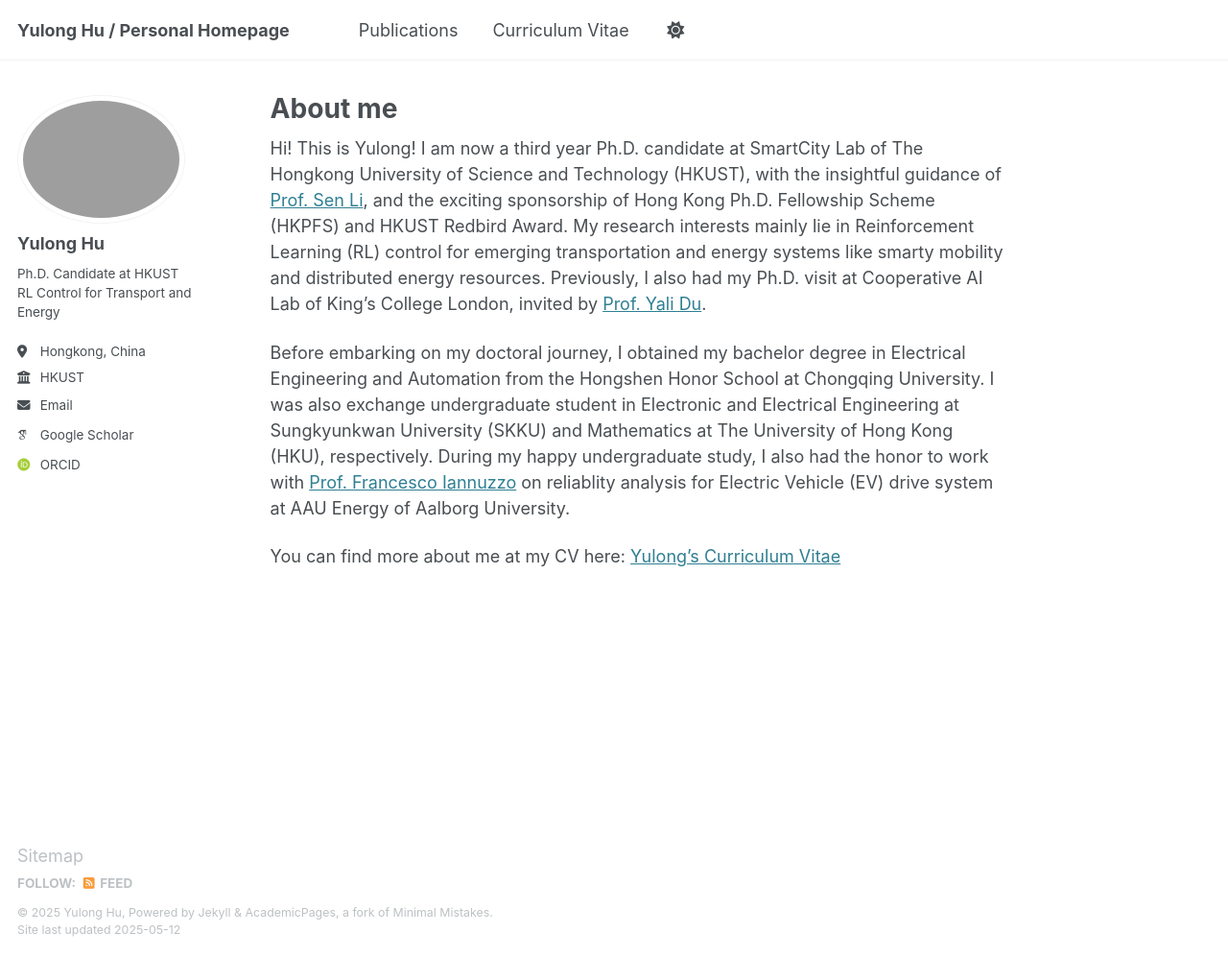
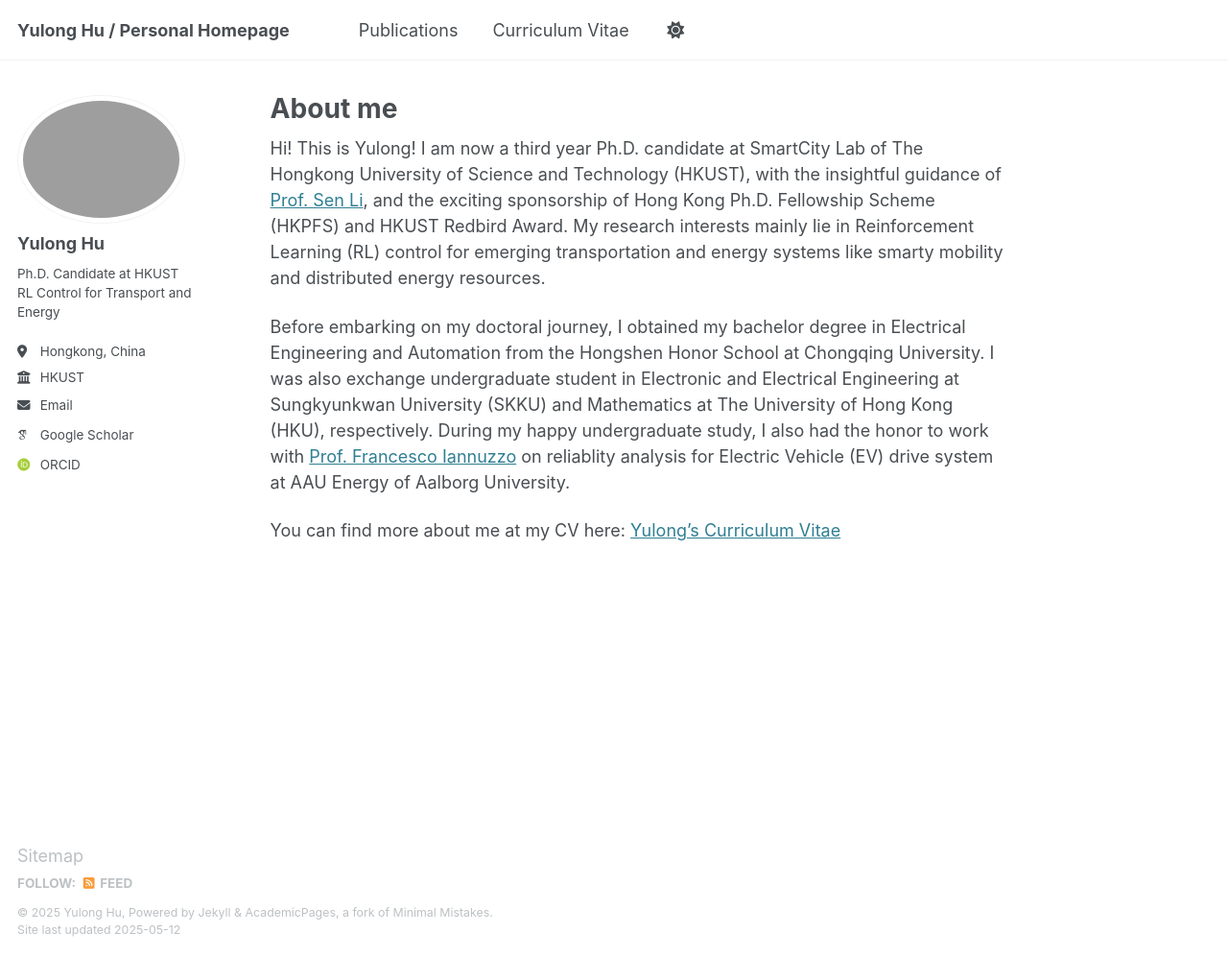
Before and after one commit to yulonghu2000/yulonghu2000.github.io, a Jekyll site: the page built from _pages/about.md, in a window 1280 px wide and 997 px high. Shown: the whole window at 96% size. Built offline with Jekyll 4.4.1, drawn with Linux system fonts in a browser that asks for light colours; some web fonts are replaced.

Commit message:
Update about.md

```diff
--- a/_pages/about.md
+++ b/_pages/about.md
@@ -7,7 +7,7 @@ redirect_from:
   - /about.html
 ---
 
-Hi! This is Yulong! I am now a third year Ph.D. candidate at SmartCity Lab of The Hongkong University of Science and Technology (HKUST), with the insightful guidance of [Prof. Sen Li](https://seng.hkust.edu.hk/about/people/faculty/sen-li), and the exciting sponsorship of Hong Kong Ph.D. Fellowship Scheme (HKPFS) and HKUST Redbird Award. My research interests mainly lie in Reinforcement Learning (RL) control for emerging transportation and energy systems like smarty mobility and distributed energy resources. Previously, I also had my Ph.D. visit at Cooperative AI Lab of King's College London, invited by [Prof. Yali Du](https://www.kcl.ac.uk/people/yali-du).
+Hi! This is Yulong! I am now a third year Ph.D. candidate at SmartCity Lab of The Hongkong University of Science and Technology (HKUST), with the insightful guidance of [Prof. Sen Li](https://seng.hkust.edu.hk/about/people/faculty/sen-li), and the exciting sponsorship of Hong Kong Ph.D. Fellowship Scheme (HKPFS) and HKUST Redbird Award. My research interests mainly lie in Reinforcement Learning (RL) control for emerging transportation and energy systems like smarty mobility and distributed energy resources.
 
 Before embarking on my doctoral journey, I obtained my bachelor degree in Electrical Engineering and Automation from the Hongshen Honor School at Chongqing University. I was also exchange undergraduate student in Electronic and Electrical Engineering at Sungkyunkwan University (SKKU) and Mathematics at The University of Hong Kong (HKU), respectively. During my happy undergraduate study, I also had the honor to work with [Prof. Francesco Iannuzzo](https://vbn.aau.dk/en/persons/fia) on reliablity analysis for Electric Vehicle (EV) drive system at AAU Energy of Aalborg University.
 
```
